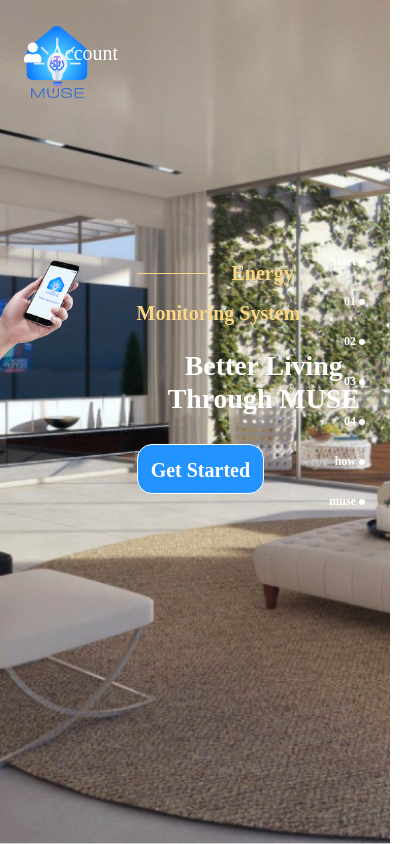
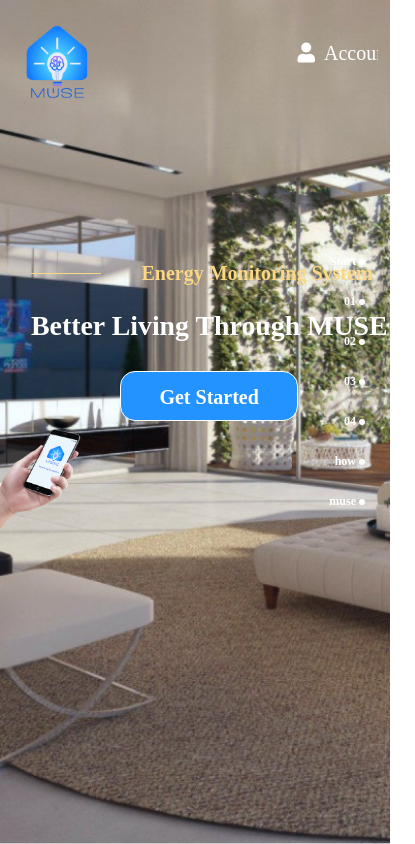
Before and after one commit to renad-ibrahim/LandingPage, a plain HTML site: page index.html in a window 390 px wide. Shown: the top 844 px of the page, 415 px wide, since content can reach past the window. Drawn offline with nearby package versions, Linux system fonts and the light colour scheme.

Commit message:
Update style.css

```diff
--- a/css/style.css
+++ b/css/style.css
@@ -253,3 +253,35 @@ h1 , p , h2{
 .footer span{
     color: #FBD784;
 }
+/* *********** ************ */
+@media (max-width:991px){
+    .container{
+        overflow: hidden;
+    }
+    .navbar{
+        overflow: hidden;
+    }
+    .navbar-nav{
+        position: relative;
+        right: -85%;
+    }
+}
+@media (max-width:720px){
+    .container{
+        overflow: hidden;
+    }
+    .navbar{
+        overflow: hidden;
+    }
+    .navbar-nav{
+        position: relative;
+        right: -80%;
+    }
+    .heading-muse{
+        left: 8%;
+        text-align: center;
+    }
+    .muse-header img{
+        top: 50%;
+    }
+}
```
